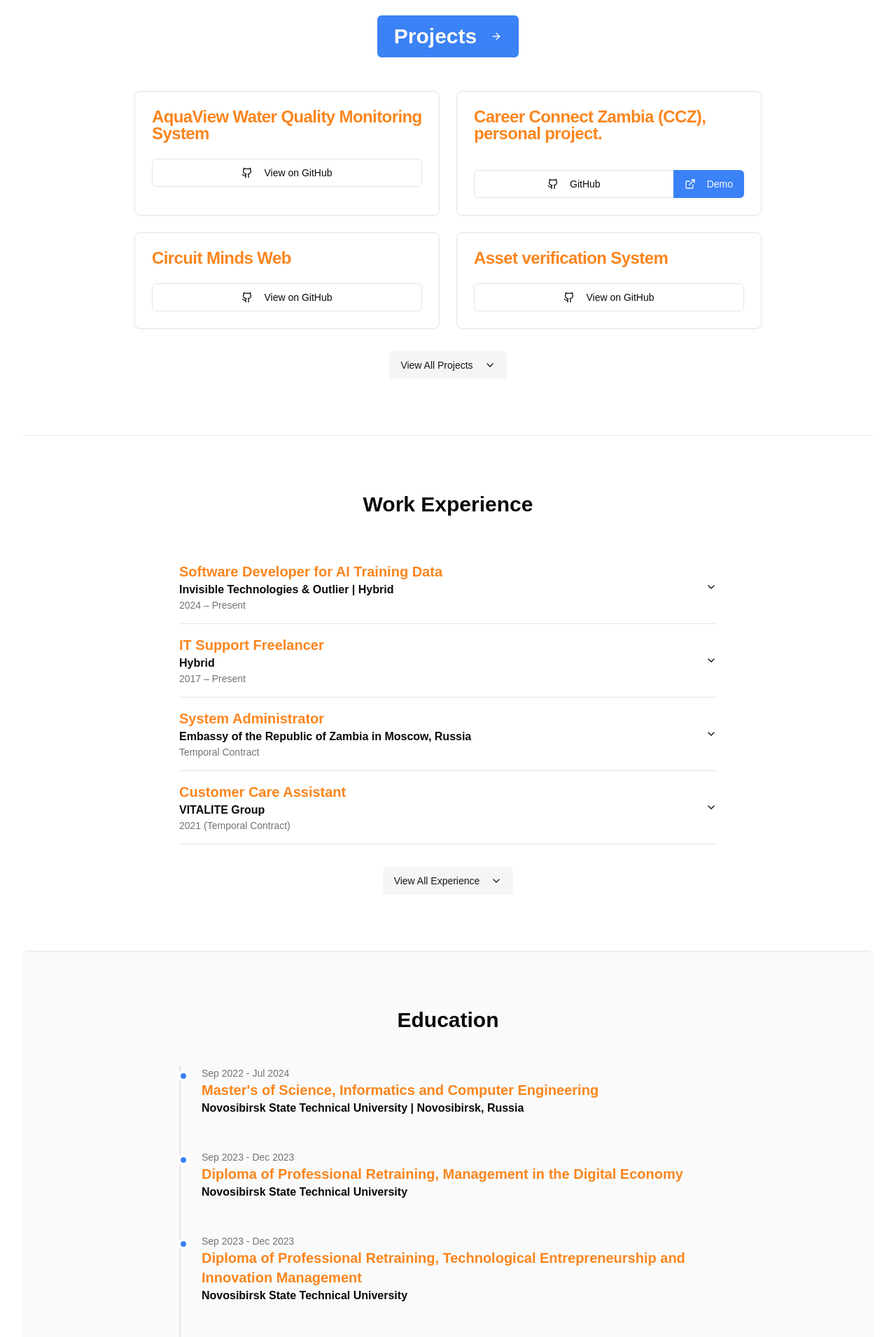
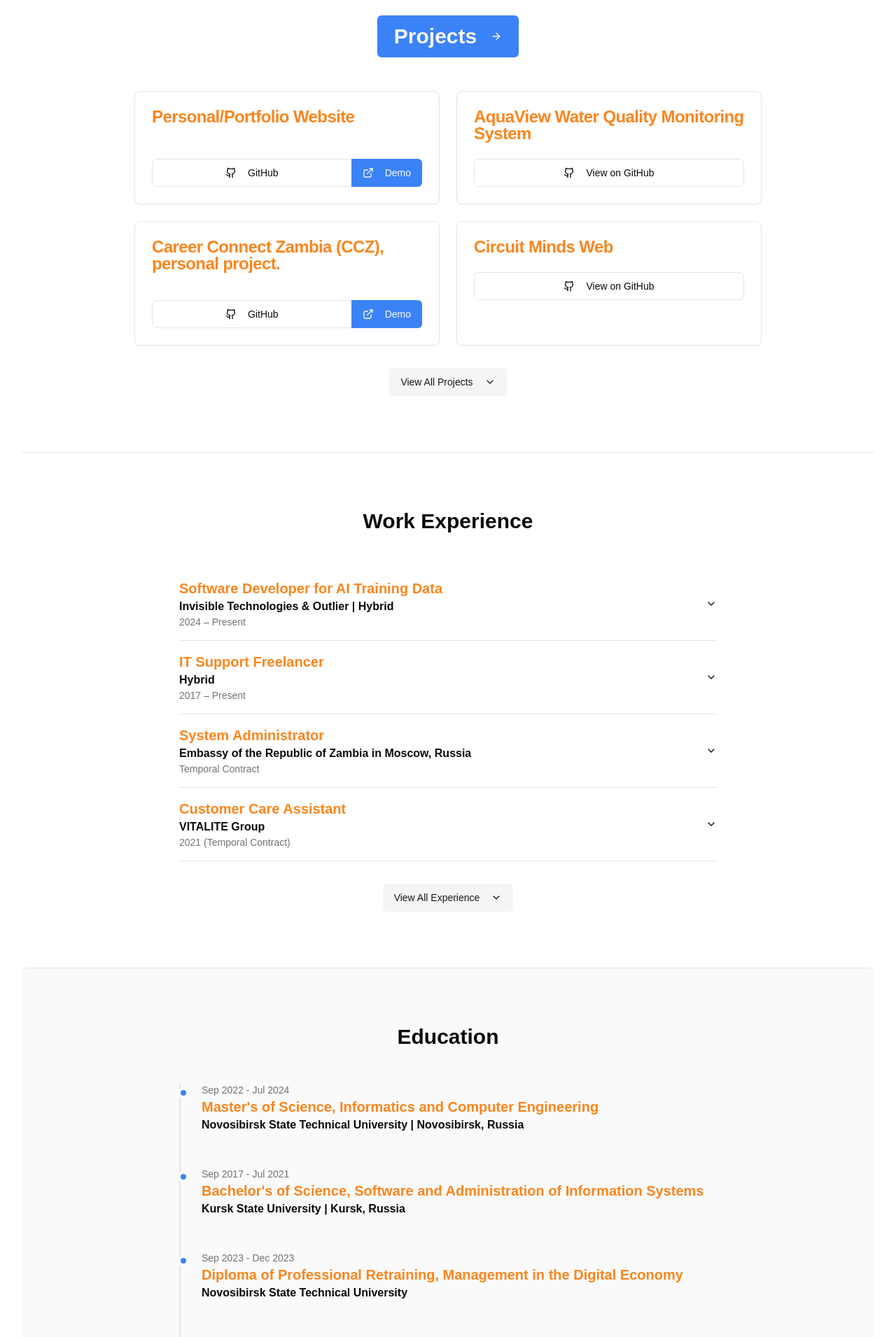
Before and after one commit to MS0C54073/muzoprof, a Next.js app: page / in a window 1280 px wide. Shown: the part 1680-3591 px from the top of the page at 70% size. Built offline with nearby package versions, Linux system fonts and the light colour scheme.

Commit message:
After Masters Next should be my bachelors then now Add a new project tit

```diff
--- a/src/app/page.tsx
+++ b/src/app/page.tsx
@@ -47,6 +47,11 @@ const skills = [
 ];
 
 const projects = [
+  {
+    title: 'Personal/Portfolio Website',
+    link: 'https://github.com/MS0C54073/Bilingual-AI-Personal-Website',
+    demo: 'https://tinyurl.com/muzoslim',
+  },
   {
     title: 'AquaView Water Quality Monitoring System',
     link: 'https://github.com/MS0C54073/AquaAnalys',
@@ -195,6 +200,11 @@ const education = [
         duration: "Sep 2022 - Jul 2024",
     },
     {
+        degree: "Bachelor's of Science, Software and Administration of Information Systems",
+        university: "Kursk State University | Kursk, Russia",
+        duration: "Sep 2017 - Jul 2021",
+    },
+    {
         degree: "Diploma of Professional Retraining, Management in the Digital Economy",
         university: "Novosibirsk State Technical University",
         duration: "Sep 2023 - Dec 2023",
@@ -213,11 +223,6 @@ const education = [
         degree: "Diploma of Professional Retraining, Management of High Tech Programs and Projects",
         university: "Pskov State University",
         duration: "Sep 2023 - Dec 2023",
-    },
-    {
-        degree: "Bachelor's of Science, Software and Administration of Information Systems",
-        university: "Kursk State University | Kursk, Russia",
-        duration: "Sep 2017 - Jul 2021",
     },
     {
         degree: "Russian language and preparatory program, Russian language and Culture",
@@ -523,6 +528,11 @@ export default function Home() {
                         university: "Novosibirsk State Technical University, Russia",
                         duration: "Sep 2022 - Jul 2024",
                     },
+                    {
+                        degree: "Bachelor's of Science, Software and Administration of Information Systems",
+                        university: "Kursk State University, Russia",
+                        duration: "Sep 2017 - Jul 2021",
+                    },
                      {
                         degree: "Multiple Diplomas of Professional Retraining",
                         university: "Novosibirsk & Pskov State Universities",
@@ -530,11 +540,6 @@ export default function Home() {
                         details: "Specializations in Digital Economy Management, Technological Entrepreneurship, Digital Twins, and High-Tech Project Management."
                     },
                     {
-                        degree: "BSc, Software and Administration of Information Systems",
-                        university: "Kursk State University, Russia",
-                        duration: "Sep 2017 - Jul 2021",
-                    },
-                     {
                         degree: "Russian Language and Preparatory Program",
                         university: "Belgorod State University",
                         duration: "Oct 2016 - Jul 2017",
```
